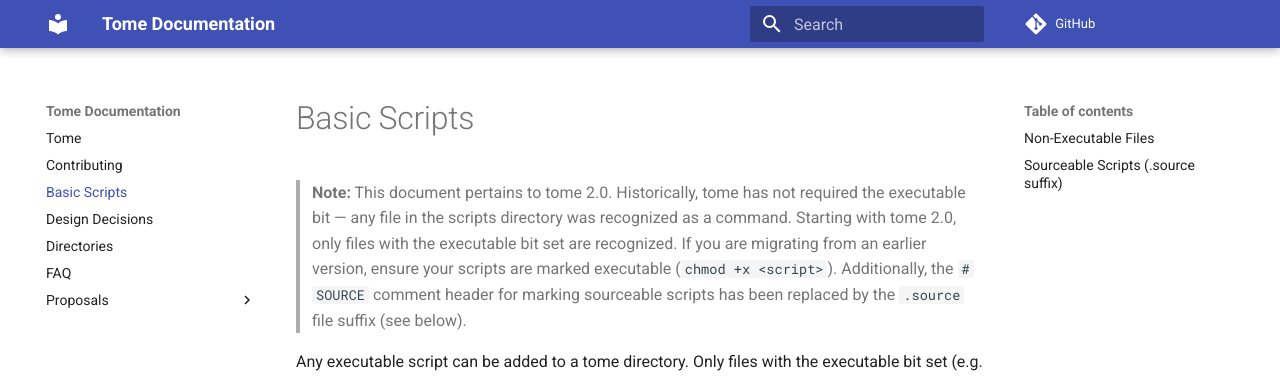
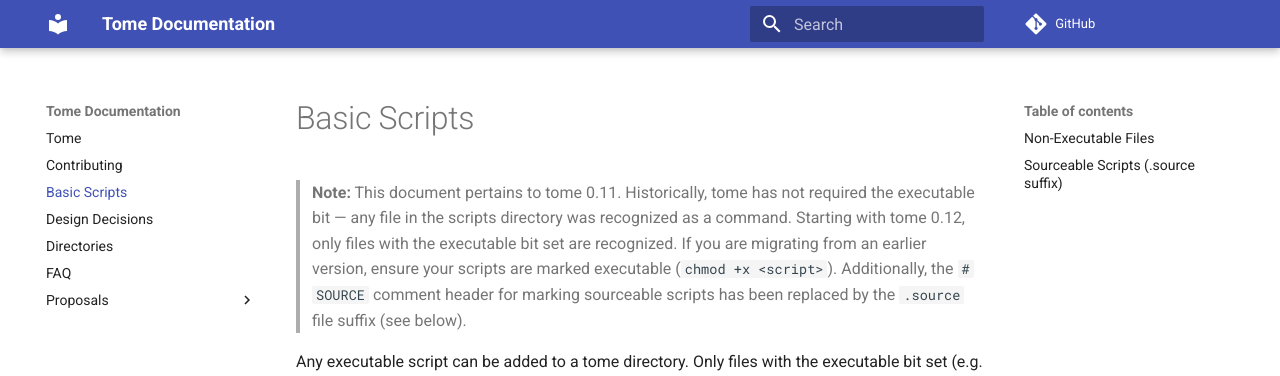
Before and after one commit to toumorokoshi/tome, an MkDocs documentation site: the page built from docs/authoring-scripts.md, in a window 1280 px wide and 900 px high. Shown: the top 376 px of the window. Built offline with MkDocs 1.6.1 and Material for MkDocs 9.7.7, drawn with Linux system fonts in a browser that asks for light colours; comment, search, counter and statistics services are not loaded.

Commit message:
correct tome version

```diff
--- a/docs/authoring-scripts.md
+++ b/docs/authoring-scripts.md
@@ -1,8 +1,8 @@
 # Basic Scripts
 
-> **Note:** This document pertains to tome 2.0. Historically, tome has not
+> **Note:** This document pertains to tome 0.11. Historically, tome has not
 > required the executable bit — any file in the scripts directory was
-> recognized as a command. Starting with tome 2.0, only files with the
+> recognized as a command. Starting with tome 0.12, only files with the
 > executable bit set are recognized. If you are migrating from an earlier
 > version, ensure your scripts are marked executable (`chmod +x <script>`).
 > Additionally, the `# SOURCE` comment header for marking sourceable scripts
@@ -106,7 +106,7 @@
 ## Locating files relative to the scripts directory
 
 A `_TOME_SCRIPTS_ROOT` environment variable, which points to the root directory
-of the scripts,  is provided to help find files that are stored inside (e.g.
+of the scripts, is provided to help find files that are stored inside (e.g.
 depenendencies of other scripts).
 
 This variable can be used safely in your scripts.
```
